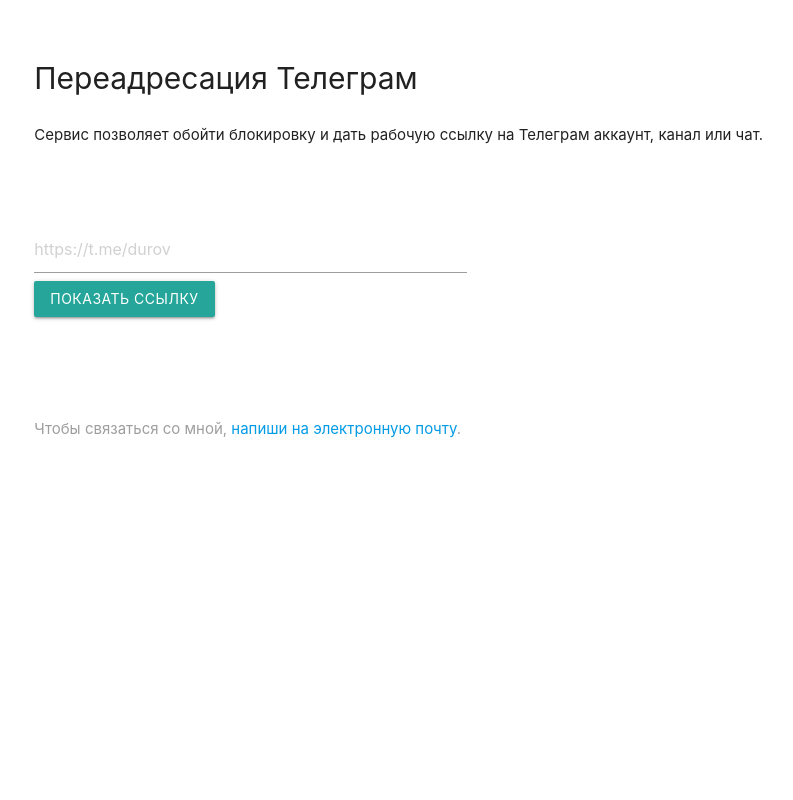
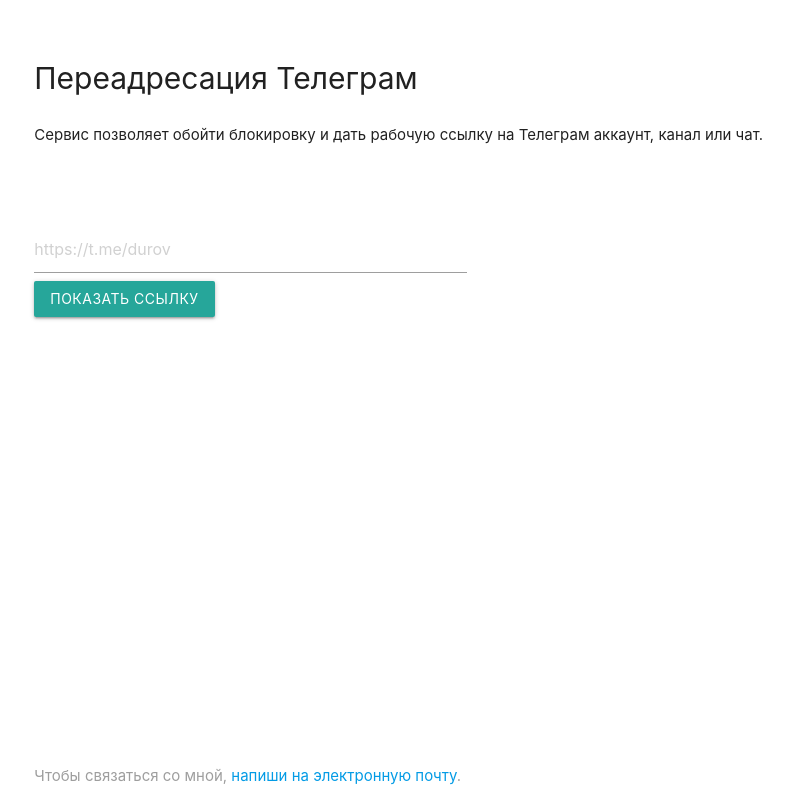
Before and after one commit to thelebster/tg-redirect, a Python web app: template app/templates/index.html in a window 1280 px wide. Shown: the whole page, without its empty margins (169-962 px from the left). Run offline with Jinja, Linux system fonts and the light colour scheme; the template is opened without the code that fills it, so the values that code supplies are empty.

Commit message:
Sticky footer.

```diff
--- a/app/static/404.html
+++ b/app/static/404.html
@@ -11,7 +11,7 @@
     <link rel="icon" href="/static/favicon.ico" type="image/x-icon">
 </head>
 <body>
-    <div>
+    <main>
         <header class="section">
             <div class="container">
                 <div class="row">
@@ -30,6 +30,6 @@
                 </div>
             </div>
         </footer>
-    </div>
+    </main>
 </body>
 </html>
--- a/app/static/451.html
+++ b/app/static/451.html
@@ -11,7 +11,7 @@
     <link rel="icon" href="/static/favicon.ico" type="image/x-icon">
 </head>
 <body>
-    <div>
+    <main>
         <header class="section">
             <div class="container">
                 <div class="row">
@@ -30,6 +30,6 @@
                 </div>
             </div>
         </footer>
-    </div>
+    </main>
 </body>
 </html>
--- a/app/templates/index.html
+++ b/app/templates/index.html
@@ -12,7 +12,7 @@
     <!-- Yandex.Metrika counter --> <script type="text/javascript" > (function(m,e,t,r,i,k,a){m[i]=m[i]||function(){(m[i].a=m[i].a||[]).push(arguments)}; m[i].l=1*new Date();k=e.createElement(t),a=e.getElementsByTagName(t)[0],k.async=1,k.src=r,a.parentNode.insertBefore(k,a)}) (window, document, "script", "https://mc.yandex.ru/metrika/tag.js", "ym"); ym(57429748, "init", { clickmap:true, trackLinks:true, accurateTrackBounce:true }); </script> <noscript><div><img src="https://mc.yandex.ru/watch/57429748" style="position:absolute; left:-9999px;" alt="" /></div></noscript> <!-- /Yandex.Metrika counter -->
 </head>
 <body>
-    <div>
+    <main>
         <header class="section">
             <div class="container">
                 <div class="row">
@@ -45,6 +45,7 @@
                 </div>
             </div>
         </div>
+    </main>
     <footer class="section">
         <div class="container">
             <div class="row">
@@ -54,6 +55,5 @@
             </div>
         </div>
     </footer>
-    </div>
 </body>
 </html>
--- a/app/templates/redirect.html
+++ b/app/templates/redirect.html
@@ -37,7 +37,7 @@
     <meta name="twitter:app:url:googleplay" content="{{ location }}">
 </head>
 <body>
-    <div>
+    <main>
         <header>
             <div class="container">
                 <div class="row">
@@ -103,6 +103,7 @@
                 </div>
             </div>
         </div>
+    </main>
     <footer class="section">
         <div class="container">
             <div class="row">
@@ -112,6 +113,5 @@
             </div>
         </div>
     </footer>
-    </div>
 </body>
 </html>
--- a/assets/styles/custom.scss
+++ b/assets/styles/custom.scss
@@ -4,6 +4,16 @@
 
 html, body {
   height: 100%;
+}
+
+body {
+  display: flex;
+  min-height: 100vh;
+  flex-direction: column;
+}
+
+main {
+  flex: 1 0 auto;
 }
 
 h1 {
```
Also changed, not shown: app/static/css/style.css. Lines whose indentation alone changed are shown as unchanged.
